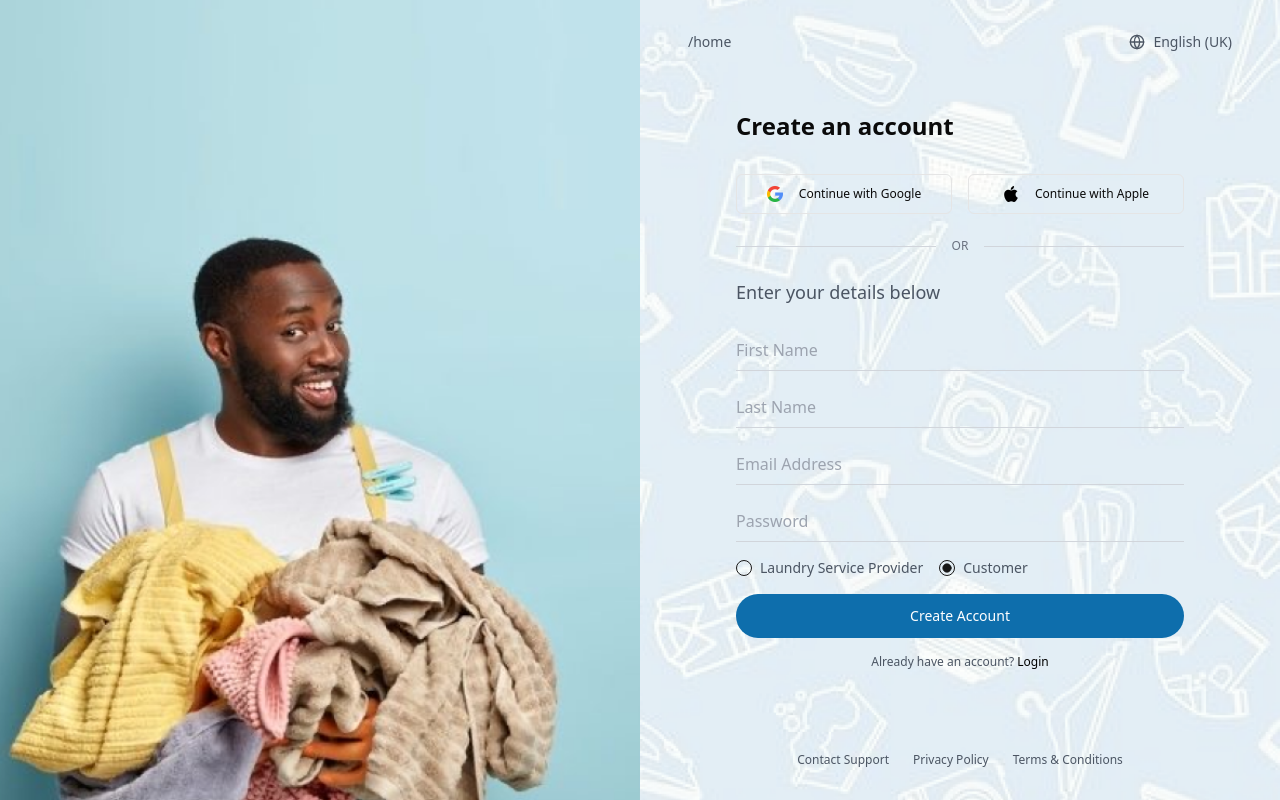
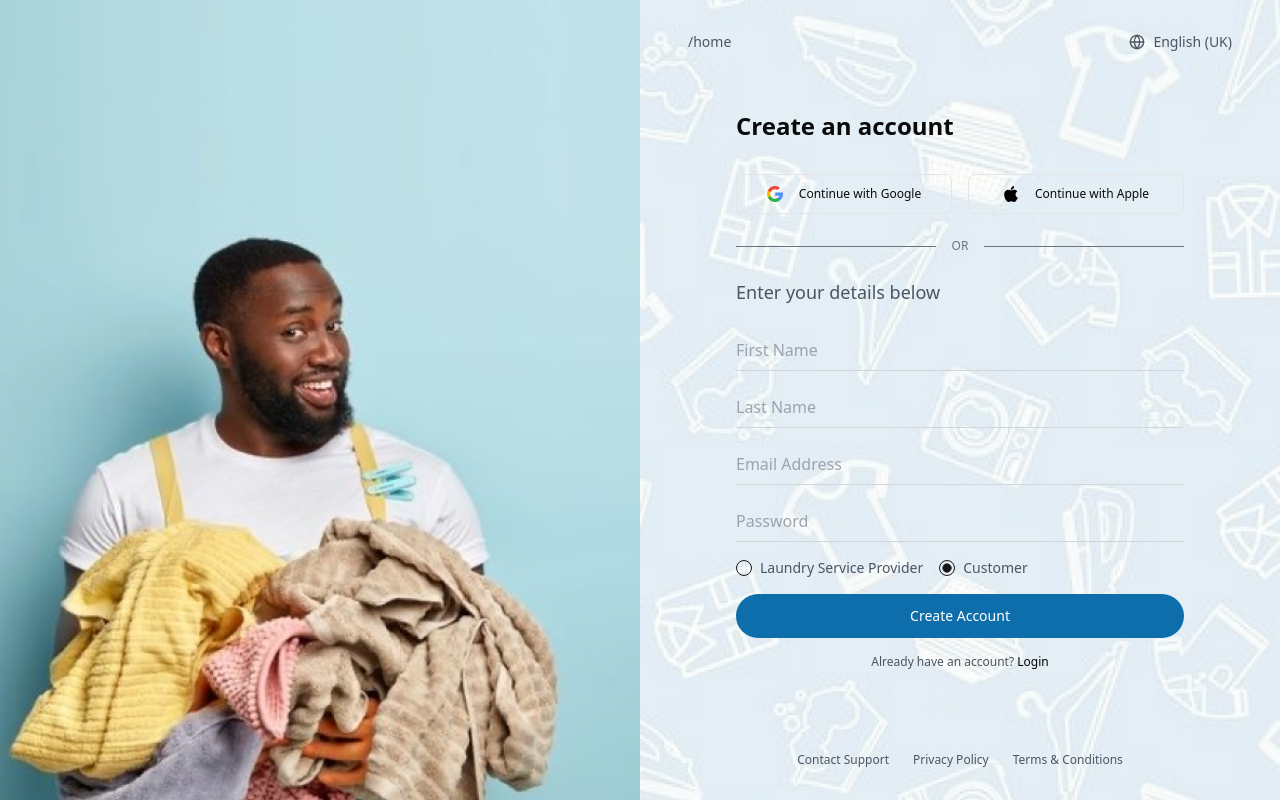
Before and after one commit to Aristocratjnr/Consumer-dashboard, a Next.js app: page /auth/SignUp in a window 1280 px wide. Built offline with nearby package versions, Linux system fonts and the light colour scheme.

Commit message:
fix: update border color in SignUp page for improved visual consistency

```diff
--- a/src/app/auth/SignUp/page.tsx
+++ b/src/app/auth/SignUp/page.tsx
@@ -74,9 +74,9 @@ export default function SignUpPage() {
             </div>
 
             <div className="relative my-5 sm:my-6 flex items-center">
-              <div className="flex-grow border-t border-gray-300"></div>
+              <div className="flex-grow border-t border-gray-500"></div>
               <span className="mx-4 flex-shrink text-xs text-gray-500">OR</span>
-              <div className="flex-grow border-t border-gray-300"></div>
+              <div className="flex-grow border-t border-gray-500"></div>
             </div>
 
             <h2 className="mb-5 sm:mb-6 text-base sm:text-lg font-medium text-gray-600">
```
